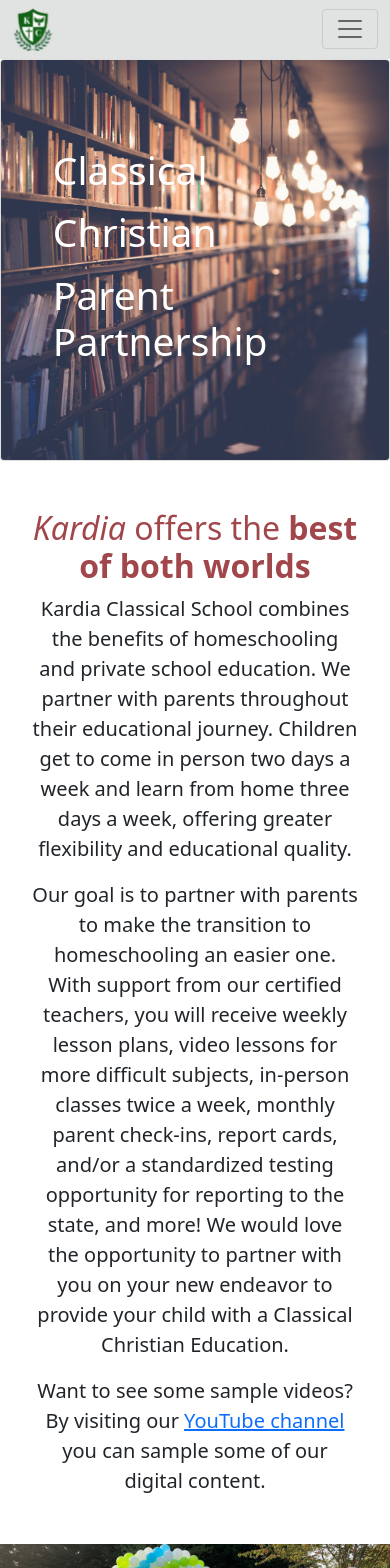
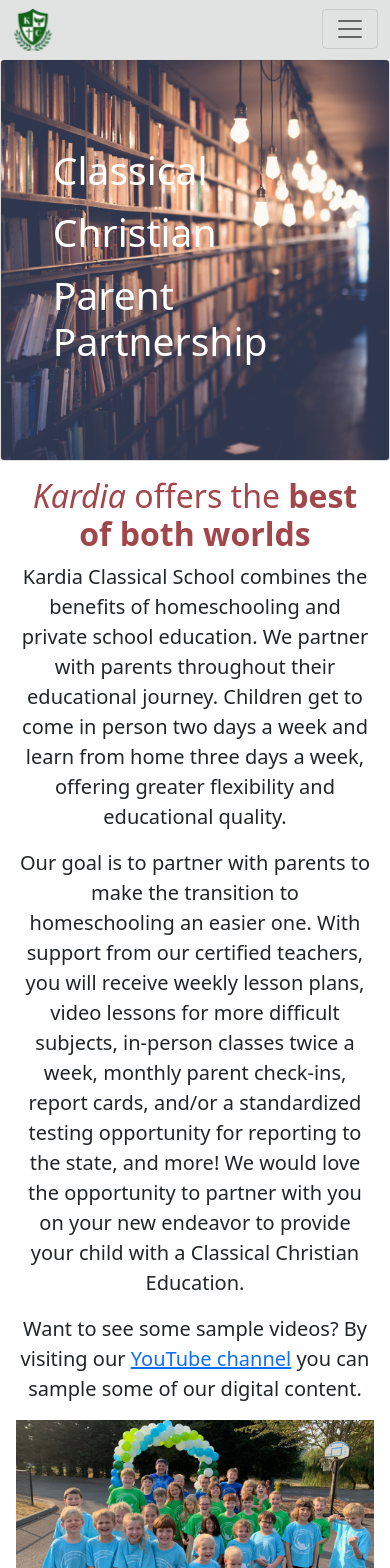
Before and after one commit to kristofer11/Kardia, a React (Create React App) app: page / in a window 390 px wide. Shown: the top 1568 px of the page. Built offline with nearby package versions, Linux system fonts and the light colour scheme.

Commit message:
Styling .page-container to optimize for mobile

```diff
--- a/src/App.css
+++ b/src/App.css
@@ -253,6 +253,8 @@
 margin-top: 2rem;
 }
 
+
+/* GET RID OF MARGIN FOR SMALL SCREENS */
 @media only screen and (max-width: 768px) {
     .nav {
         flex-direction: column !important;
@@ -262,8 +264,8 @@
     }
     .page-content {
         width: 100%;
-        margin-left: 2rem;
-        margin-right: 2rem;
+        padding-inline: 1rem;
+
     }
 }
 
--- a/src/components/Header.js
+++ b/src/components/Header.js
@@ -32,7 +32,7 @@
         </NavbarBrand>
       </div>
 
-      <Navbar light sticky='top' expand='md'>
+      <Navbar light sticky='top' expand='lg'>
         <a href='/'>
           <img style={{ width: '11vw' }} src={Logo} className='me-lg-5 d-md-none' />
         </a>
--- a/src/pages/Home.js
+++ b/src/pages/Home.js
@@ -22,13 +22,15 @@
                 </CardImgOverlay>
                 <CardImg src={Trees} className='mainImg' alt='Trees' />
             </Card>
-            <div className='home-intro'>
+            <div className='home-intro page-content'>
                 <h2 className='text-center pt-3'><em>Kardia </em>offers the <strong>best of both worlds</strong></h2>
                 <p>
-                Kardia Classical School combines the benefits of homeschooling and private school education. We partner with parents throughout their educational journey. Children get to come in person two days a week and learn from home three days a week, offering greater flexibility and educational quality.
+                    Kardia Classical School combines the benefits of homeschooling and private school education. We partner with parents throughout their educational journey. Children get to come in person two days a week and learn from home three days a week, offering greater flexibility and educational quality.
                 </p>
-                <p>                        Our goal is to partner with parents to make the transition to homeschooling an easier one. With support from our certified teachers, you will receive weekly lesson plans, video lessons for more difficult subjects, in-person classes twice a week, monthly parent check-ins, report cards, and/or a standardized testing opportunity for reporting to the state, and more! We would love the opportunity to partner with you on your new endeavor to provide your child with a Classical Christian Education.</p>
-                <p>                        Want to see some sample videos? By visiting our <a href='https://www.youtube.com/playlist?list=PL19OI_6BLPETGaEhB5ALzP9l2PIKPlcKz' target='_blank'>YouTube channel</a> you can sample some of our digital content.</p>
+                <p>
+                    Our goal is to partner with parents to make the transition to homeschooling an easier one. With support from our certified teachers, you will receive weekly lesson plans, video lessons for more difficult subjects, in-person classes twice a week, monthly parent check-ins, report cards, and/or a standardized testing opportunity for reporting to the state, and more! We would love the opportunity to partner with you on your new endeavor to provide your child with a Classical Christian Education.</p>
+                <p>                        Want to see some sample videos? By visiting our <a href='https://www.youtube.com/playlist?list=PL19OI_6BLPETGaEhB5ALzP9l2PIKPlcKz' target='_blank'>YouTube channel</a> you can sample some of our digital content.
+                </p>
             </div>
             <div className='page-content'>
 
@@ -38,7 +40,7 @@
                     <h3 className='text-center pt-4'>What is Classical Christian Education?</h3>
                     <p>                        Classical Christian schools use the children’s God-given strengths at each stage of growth to help them learn; young children enjoy memorizing, singing, and rhymes, so a solid foundation is laid in each subject of study at this age; junior high students are inquisitive, so we develop their ability to reason and discern the truth; high school students want to talk, so we teach them how to present their ideas persuasively. The result is a graduate who knows what they believe and why and can positively impact the community around them.</p>
                 </div>
-                <div id='whatIsClassical' style={{  borderBottom: '2px solid black', marginTop: '0' }} className='info-block'>
+                <div id='whatIsClassical' style={{ borderBottom: '2px solid black', marginTop: '0' }} className='info-block'>
                     <h3 className='text-center pt-4'>Our Mission</h3>
                     <p>Kardia Classical School aims to provide parents with the tools that they need to classically educate their children rooted in a Christian worldview. Together, parents and teachers will nurture students’ appreciation of truth, goodness, and beauty as they strive for excellence, while guiding them to live purposefully in the service of God and man.</p>
                 </div>
@@ -50,4 +52,4 @@
     )
 }
 
-export default Home
+export default Home;
```
